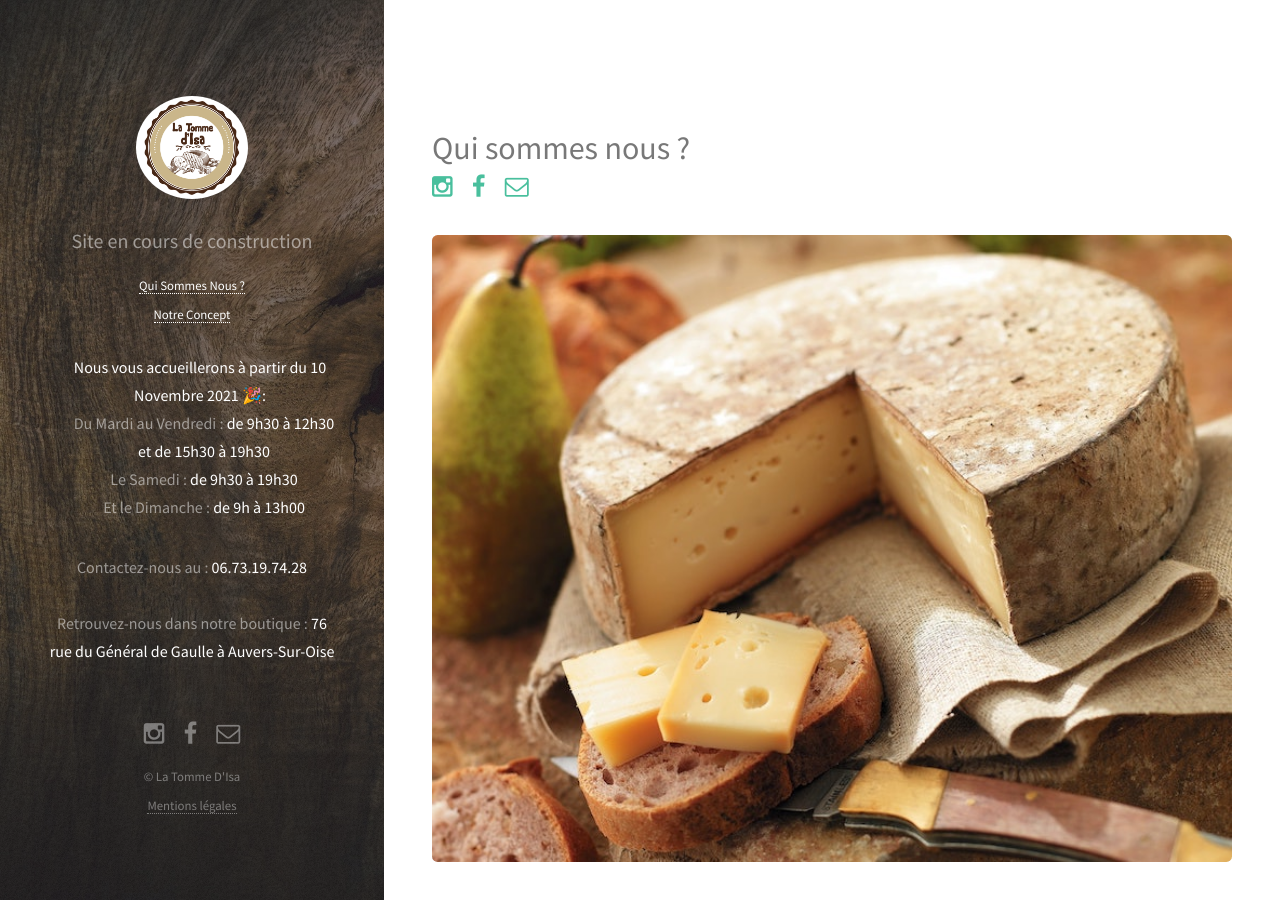
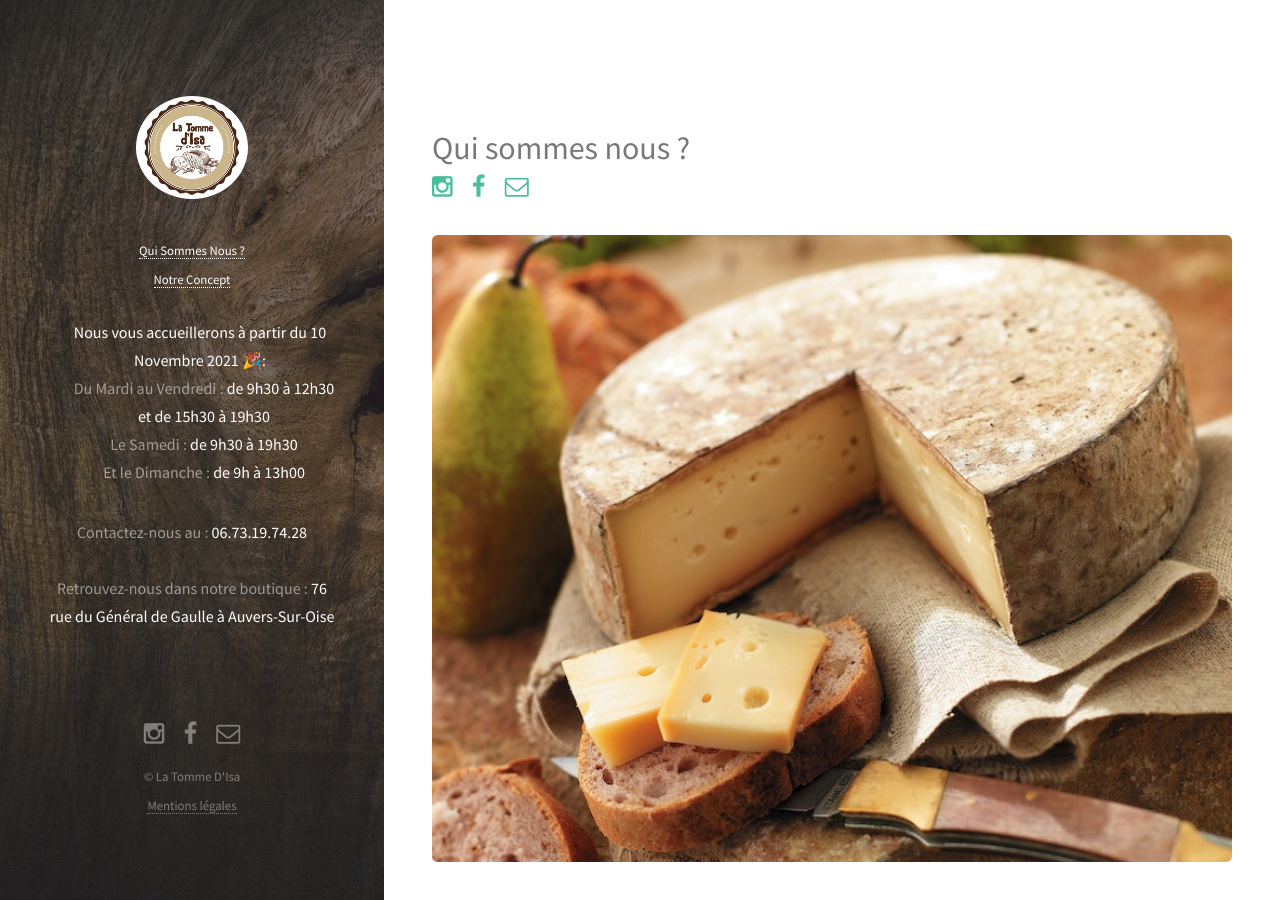
Before and after one commit to SachaCR/la-tomme-disa, a Jekyll site: the page built from index.html, in a window 1280 px wide and 900 px high. Built offline with Jekyll 4.4.1, drawn with Linux system fonts in a browser that asks for light colours; nearby versions of some CDN libraries.

Commit message:
Remove under construction site label

```diff
--- a/_layouts/default.html
+++ b/_layouts/default.html
@@ -26,8 +26,6 @@
 	<body id="top">
     <header id="header">
       <a href="{{ site.url }}" class="image logo"><img class="editable" src="/images/logo.png" alt="{{ site.author.name }}"></a>
-      <h1 class="editable">Site en cours de construction</h1>
-
 			<ul class="menu">
         <li><strong><a href="https://tomme-disa.com/page/2021/11/01/qui-sommes-nous">Qui Sommes Nous ?</a></strong></li>
         <li><strong><a href="https://tomme-disa.com/2021/11/01/notre-concept">Notre Concept</a></strong></li>
```
